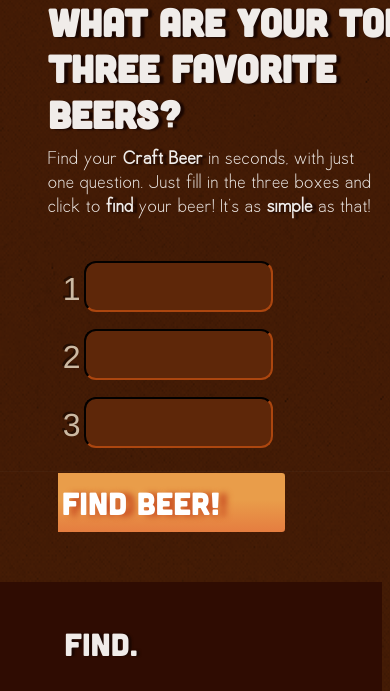
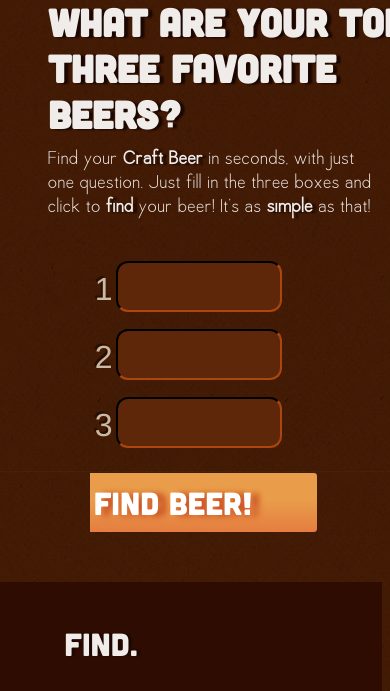
Before and after one commit to nerDevelopment/craftyHops, a CodeIgniter app: page / in a window 390 px wide. Shown: the part 321-1012 px from the top of the page. Run offline with CodeIgniter, Linux system fonts and the light colour scheme; some libraries are stand-ins or nearby versions.

Commit message:
fix inputs

```diff
--- a/inc/css/screen.css
+++ b/inc/css/screen.css
@@ -1,11 +1,11 @@
 /*----------------------------------------INFORMATION------------------------------
 Author:  nerDevelopment
 Project: Crfty Hops
-Date: 12/05/2012
+Date: 12/10/2012
 
     LAST UPDATE
 Author: Jess
-Time: 5:18 pm
+Time: 4:10 pm
 
     STYLE GUIDE
 HTML background color: #411a0a
@@ -289,6 +289,10 @@ nav ul{
 	text-shadow: -2px -2px #250e02;
 }
 
+.posInput{
+	padding-left:  15em;
+}
+
 .btnPos{
 	width: 14em;
 	margin:  1.5em auto;
@@ -310,6 +314,7 @@ nav ul{
 	color: #fff;
 	text-shadow: 8px 1px 6px rgba(200, 76, 34, 1);
 	margin-left: -1em;
+	text-align: center;
 }
 
 .section{
@@ -411,6 +416,11 @@ footer li{
 	width: 56%;
 	padding-left: 19em;
 	}
+
+	.posInput{
+		padding-left: 22em;
+	}
+
 }
 
 @media screen and (max-width: 1024px) {
@@ -433,6 +443,10 @@ footer li{
 	}
 	.findBtn{
 		margin-left: -0.5em;
+	}
+
+	.posInput{
+		padding-left: 17em;
 	}
 }
 
@@ -487,6 +501,10 @@ footer li{
 	#addBeer .container{
 		padding-top: 4em;
 	}
+
+	.posInput{
+		padding-left: 0;
+	}
 }
 
 @media screen and (max-width: 640px) {
@@ -496,7 +514,7 @@ footer li{
 
 	.findBtn{
 		font-size: 2em;
-		width: 9em;
+		width: 9.7em;
 		margin-left: -1.9em;
 	}
 
@@ -561,12 +579,20 @@ footer li{
 	#addBeer .container{
 		padding-top: 2em;
 	}
+
+	.posInput{
+		padding-left: 2em;
+	}
 }
 
 @media screen and (max-width: 609px){
 	.container {
 	width: 98%;
 	}
+	.findBtn{
+		width: 9em;
+	}
+
 }
 
 
```
